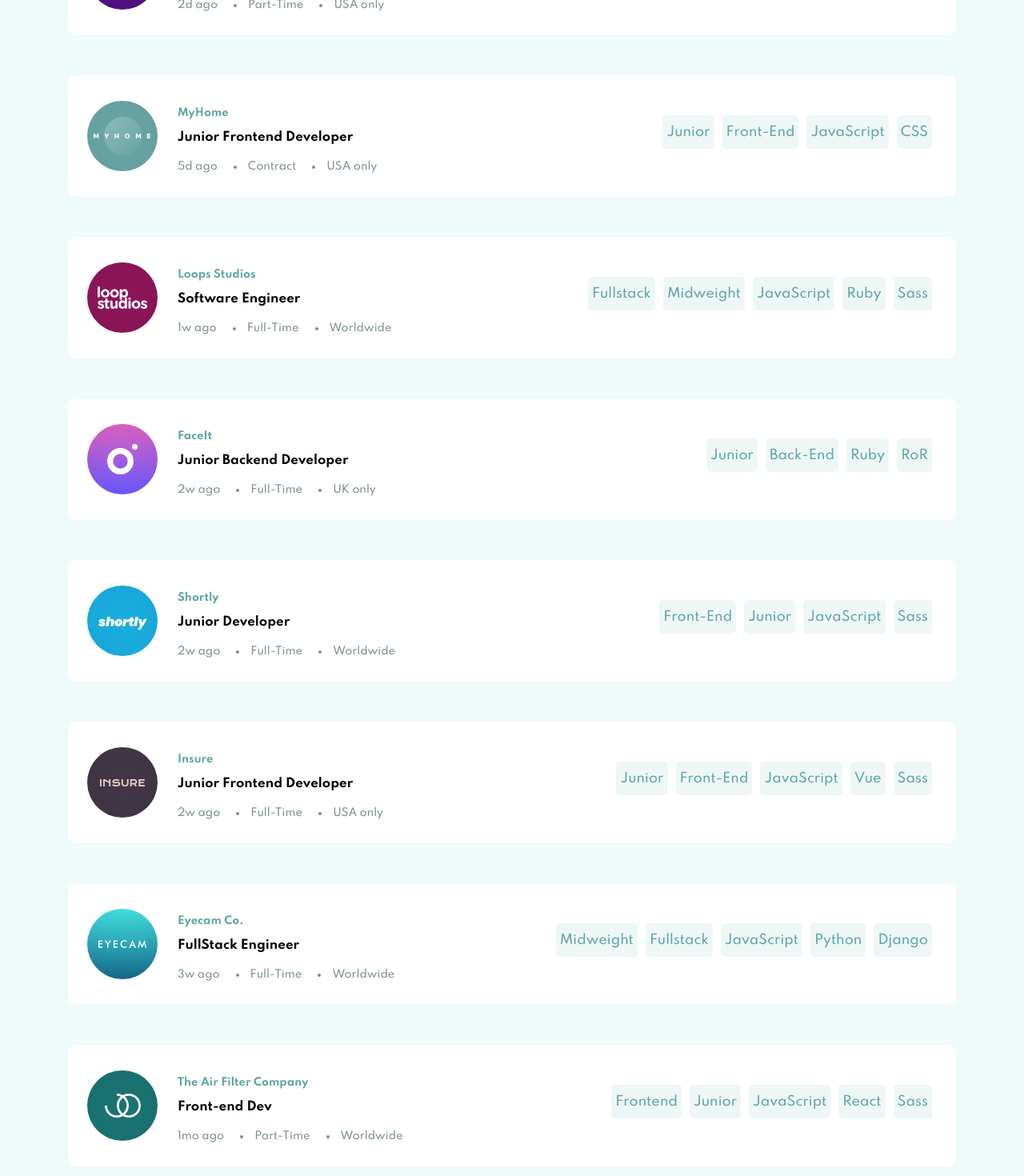
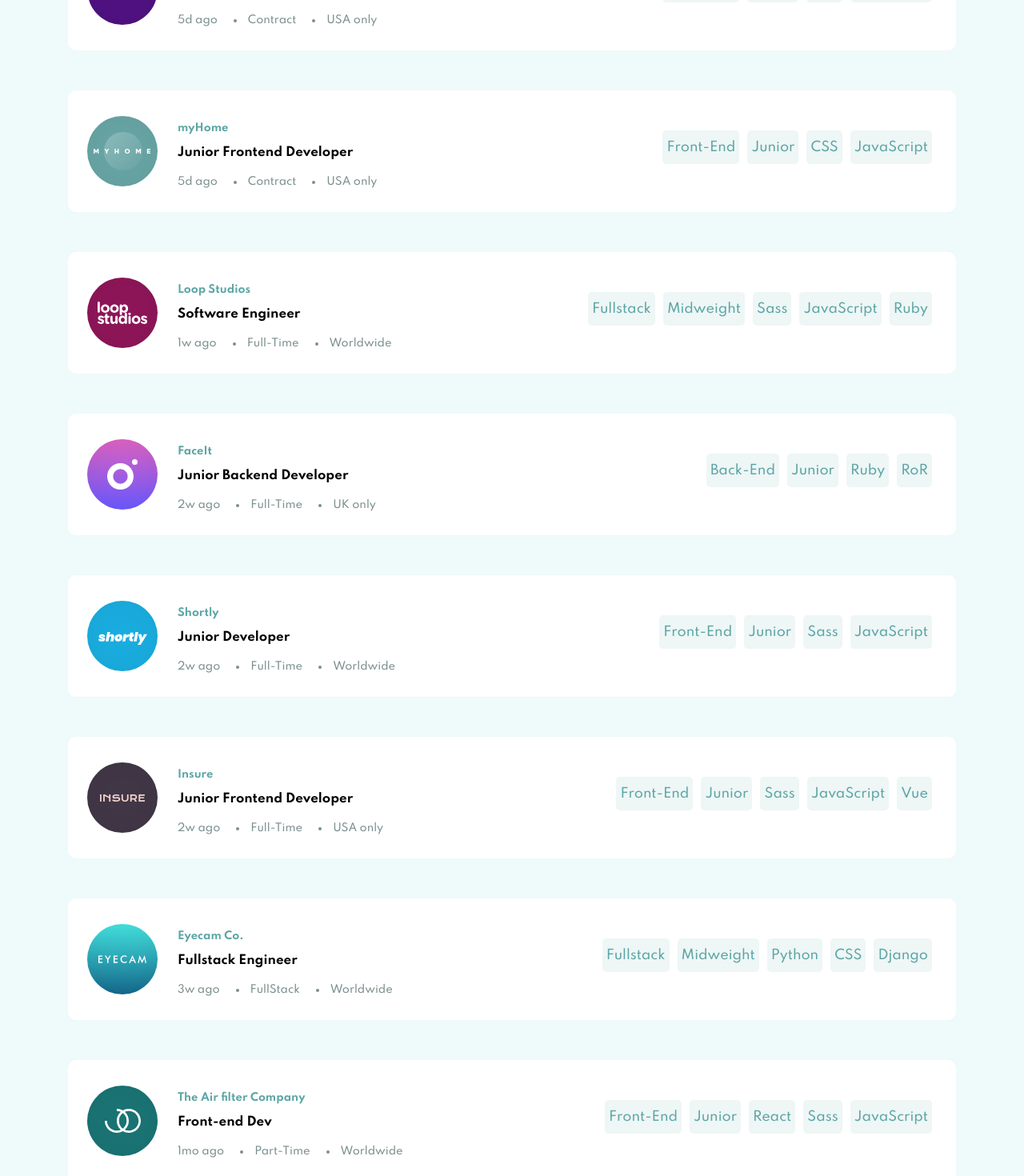
Before and after one commit to Yintii/job-listings, a React (Create React App) app: page / in a window 1280 px wide. Shown: the part 880-2350 px from the top of the page at 80% size. Built offline with nearby package versions, Linux system fonts and the light colour scheme.

Commit message:
Moved the job listing data into a file by itself and directly imported it to the Listings component, there I was able to map all the data for the jobs into job components and make it all that much more neater and maintainable.

```diff
--- a/src/App.js
+++ b/src/App.js
@@ -3,6 +3,7 @@
 import Header from './header.js'
 import Filter from './filter.js'
 import Listings from './listings.js'
+
 
 function App() {
   return (
--- /dev/null
+++ b/src/data.js
@@ -0,0 +1,96 @@
+/* DATA CHUNK */
+//usually you would use webpack
+//to bundle all these in a module but
+//that was a lot of work so we're just typing it out for now
+import photosnap   from "./images/photosnap.svg";
+import manage      from "./images/manage.svg";
+import account     from "./images/account.svg";
+import myHome      from "./images/myhome.svg";
+import loopStudios from "./images/loop-studios.svg";
+import faceIt      from "./images/faceit.svg";
+import shortly     from "./images/shortly.svg";
+import insure      from "./images/insure.svg";
+import eyeCamCo    from "./images/eyecam-co.svg";
+import theAFC      from "./images/the-air-filter-company.svg";
+
+/*
+moving the data from off the components in listings.js
+to be a data object here and then the future job listings
+will be dynamically created by the data information here
+*/
+
+const DATA = [
+  { //Photosnap
+   employer: "Photosnap", specialDetails: ["New!", "Featured"],
+   position: "Senior Frontend Developer", age: "1d ago",
+   workTime: "Full-Time", jobLocation: "USA only",
+   requisites: ['Front-End','Senior','HTML','CSS','JavaScript'],
+   img: photosnap
+  },
+  { //Manage
+    employer: "Manage", specialDetails: ["New!", "Featured"],
+    position: "Fullstack Developer", age: "1d ago",
+    workTime: "Part-Time", jobLocation: "Remote",
+    requisites: ['Fullstack','Midweight','Python','React'],
+    img: manage
+   },
+   { //Account
+    employer: "Account", specialDetails: [],
+    position: "Junior Frontend Developer", age: "5d ago",
+    workTime: "Contract", jobLocation: "USA only",
+    requisites: ['Front-End','Junior','CSS','JavaScript'],
+    img: account
+   },
+   { //myHome
+    employer: "myHome", specialDetails: [],
+    position: "Junior Frontend Developer", age: "5d ago",
+    workTime: "Contract", jobLocation: "USA only",
+    requisites: ['Front-End','Junior','CSS','JavaScript'],
+    img: myHome
+   },
+   { //Loop Studios
+    employer: "Loop Studios", specialDetails: [],
+    position: "Software Engineer", age: "1w ago",
+    workTime: "Full-Time", jobLocation: "Worldwide",
+    requisites: ['Fullstack','Midweight','Sass','JavaScript','Ruby'],
+    img: loopStudios
+   },
+   { //Face It
+    employer: "FaceIt", specialDetails: [],
+    position: "Junior Backend Developer", age: "2w ago",
+    workTime: "Full-Time", jobLocation: "UK only",
+    requisites: ['Back-End','Junior','Ruby','RoR'],
+    img: faceIt
+   },
+   { //Shortly
+    employer: "Shortly", specialDetails: [],
+    position: "Junior Developer", age: "2w ago",
+    workTime: "Full-Time", jobLocation: "Worldwide",
+    requisites: ['Front-End','Junior','Sass','JavaScript'],
+    img: shortly
+   },
+   { //Insure
+    employer: "Insure", specialDetails: [],
+    position: "Junior Frontend Developer", age: "2w ago",
+    workTime: "Full-Time", jobLocation: "USA only",
+    requisites: ['Front-End','Junior','Sass','JavaScript', 'Vue'],
+    img: insure
+   },
+   { //Eyecam Co.
+    employer: "Eyecam Co.", specialDetails: [],
+    position: "Fullstack Engineer", age: "3w ago",
+    workTime: "FullStack", jobLocation: "Worldwide",
+    requisites: ['Fullstack','Midweight','Python','CSS','Django'],
+    img: eyeCamCo
+   },
+   { //The Air Filter Company
+    employer: "The Air filter Company", specialDetails: [],
+    position: "Front-end Dev", age: "1mo ago",
+    workTime: "Part-Time", jobLocation: "Worldwide",
+    requisites: ['Front-End','Junior','React','Sass','JavaScript'],
+    img: theAFC
+   },
+]
+ /*data chunk end */
+
+export default DATA;
--- a/src/filter.js
+++ b/src/filter.js
@@ -72,7 +72,7 @@
           <div id="clear-btn" onClick={this.clearBtn}>
             Clear
           </div>
-        </div>
+        </div>]
         <Listings filtration_items={this.state.activeFilters}/>
       </div>
     );
--- a/src/index.js
+++ b/src/index.js
@@ -4,68 +4,6 @@
 import App from './App';
 import * as serviceWorker from './serviceWorker';
 
-/*
-moving the data from off the components in listings.js
-to be a data object here and then the future job listings
-will be dynamically created by the data information here
-*/
-
-const DATA = [
-  { //Photosnap
-   employer: "Photosnap", specialDetails: ["New!", "Featured"],
-   position: "Senior Frontend Developer", age: "1d ago",
-   workTime: "Full-Time", jobLocation: "USA only",
-   requisites: ['Front-End','Senior','HTML','CSS','JavaScript']
-  },
-  { //Manage
-    employer: "Manage", specialDetails: ["New!", "Featured"],
-    position: "Fullstack Developer", age: "1d ago",
-    workTime: "Part-Time", jobLocation: "Remote",
-    requisites: ['Fullstack','Midweight','Python','React']
-   },
-   { //Account
-    employer: "Account", specialDetails: [],
-    position: "Junior Frontend Developer", age: "5d ago",
-    workTime: "Contract", jobLocation: "USA only",
-    requisites: ['Front-End','Junior','CSS','JavaScript']
-   },
-   { //Loop Studios
-    employer: "Loop Studios", specialDetails: [],
-    position: "Software Engineer", age: "1w ago",
-    workTime: "Full-Time", jobLocation: "Worldwide",
-    requisites: ['Fullstack','Midweight','Sass','JavaScript','Ruby']
-   },
-   { //Face It
-    employer: "FaceIt", specialDetails: [],
-    position: "Junior Backend Developer", age: "2w ago",
-    workTime: "Full-Time", jobLocation: "UK only",
-    requisites: ['Back-End','Junior','Ruby','RoR']
-   },
-   { //Shortly
-    employer: "Shortly", specialDetails: [],
-    position: "Junior Developer", age: "2w ago",
-    workTime: "Full-Time", jobLocation: "Worldwide",
-    requisites: ['Front-End','Junior','Sass','JavaScript']
-   },
-   { //Insure
-    employer: "Insure", specialDetails: [],
-    position: "Junior Frontend Developer", age: "2w ago",
-    workTime: "Full-Time", jobLocation: "USA only",
-    requisites: ['Front-End','Junior','Sass','JavaScript', 'Vue']
-   },
-   { //Eyecam Co.
-    employer: "Eyecam Co.", specialDetails: [],
-    position: "Fullstack Engineer", age: "3w ago",
-    workTime: "FullStack", jobLocation: "Worldwide",
-    requisites: ['Fullstack','Midweight','Python','CSS','Django']
-   },
-   { //The Air Filter Company
-    employer: "The Air filter Company", specialDetails: [],
-    position: "Front-end Dev", age: "1mo ago",
-    workTime: "Part-Time", jobLocation: "Worldwide",
-    requisites: ['Front-End','Junior','React','Sass','JavaScript']
-   },
-]
 
 ReactDOM.render(
   <React.StrictMode>
--- a/src/listings.js
+++ b/src/listings.js
@@ -1,146 +1,27 @@
 import React from 'react';
 import './App.css';
 import Job from './job.js';
-//usually you would use webpack
-//to bundle all these in a module but
-//that was a lot of work so we're just typing it out for now
-import photosnap   from "./images/photosnap.svg";
-import manage      from "./images/manage.svg";
-import account     from "./images/account.svg";
-import myHome      from "./images/myhome.svg";
-import loopStudios from "./images/loop-studios.svg";
-import faceIt      from "./images/faceit.svg";
-import shortly     from "./images/shortly.svg";
-import insure      from "./images/insure.svg";
-import eyeCamCo    from "./images/eyecam-co.svg";
-import theAFC      from "./images/the-air-filter-company.svg";
+import DATA from './data.js'
+
 
 function Listings(props){
+  const jobList = DATA.map(job => (
+              <Job
+                id={job.employer}
+                employer={job.employer}
+                specialDetails={job.specialDetails}
+                position={job.position}
+                age={job.age}
+                workTime={job.workTime}
+                jobLocation={job.jobLocation}
+                requisites={job.requisites}
+                img={job.img}
+                filter={props.filtration_items}/>));
+
   return(
     <main>
         <div id="Listings">
-        {/*photosnap*/}
-        <Job
-         img={photosnap}
-         employer={"Photosnap"}
-         specialDetails={["New!","Featured"]}
-         position={"Senior Frontend Developer"}
-         age={"1d ago"}
-         workTime={"Full-Time"}
-         jobLocation={"USA only"}
-         requisites={['Front-End','Senior','HTML','CSS','JavaScript']}
-         filter={props.filtration_items}
-         />
-        {/*manage*/}
-        <Job
-         img={manage}
-         employer={"Manage"}
-         specialDetails={["New!","Featured"]}
-         position={"Fullstack Developer"}
-         age={"1d ago"}
-         workTime={"Part-Time"}
-         jobLocation={"Remote"}
-         requisites={['Midweight','Fullstack','Python', 'React']}
-         filter={props.filtration_items}
-          />
-        {/*Account*/}
-        <Job
-        img={account}
-        employer={"Account"}
-        specialDetails={["New!"]}
-        position={"Junior Frontend Developer"}
-        age={"2d ago"}
-        workTime={"Part-Time"}
-        jobLocation={"USA only"}
-        requisites={['Front-End','Junior','JavaScript', 'React', 'Sass']}
-        filter={props.filtration_items}
-        />
-        {/*MyHome*/}
-        <Job
-        img={myHome}
-        employer={"MyHome"}
-        specialDetails={[]}
-        position={"Junior Frontend Developer"}
-        age={"5d ago"}
-        workTime={"Contract"}
-        jobLocation={"USA only"}
-        requisites={['Junior','Front-End','JavaScript', 'CSS']}
-        filter={props.filtration_items}
-        />
-        {/*Loop Studios*/}
-        <Job
-        img={loopStudios}
-        employer={"Loops Studios"}
-        specialDetails={[]}
-        position={"Software Engineer"}
-        age={"1w ago"}
-        workTime={"Full-Time"}
-        jobLocation={"Worldwide"}
-        requisites={['Fullstack','Midweight','JavaScript','Ruby','Sass']}
-        filter={props.filtration_items}
-        />
-        {/*FaceIt*/}
-        <Job
-        img={faceIt}
-        employer={"FaceIt"}
-        specialDetails={[]}
-        position={"Junior Backend Developer"}
-        age={"2w ago"}
-        workTime={"Full-Time"}
-        jobLocation={"UK only"}
-        requisites={['Junior','Back-End','Ruby','RoR']}
-        filter={props.filtration_items}
-        />
-        {/*Shortly*/}
-        <Job
-        img={shortly}
-        employer={"Shortly"}
-        specialDetails={[]}
-        position={"Junior Developer"}
-        age={"2w ago"}
-        workTime={"Full-Time"}
-        jobLocation={"Worldwide"}
-        requisites={['Front-End','Junior','JavaScript', 'Sass']}
-        filter={props.filtration_items}
-        />
-        {/*Insure*/}
-        <Job
-        img={insure}
-        employer={"Insure"}
-        specialDetails={[]}
-        position={"Junior Frontend Developer"}
-        age={"2w ago"}
-        workTime={"Full-Time"}
-        jobLocation={"USA only"}
-        requisites={['Junior','Front-End','JavaScript', 'Vue', 'Sass']}
-        filter={props.filtration_items}
-        />
-        {/*Eyecam Co.*/}
-        <Job
-        img={eyeCamCo}
-        employer={"Eyecam Co."}
-        specialDetails={[]}
-        position={"FullStack Engineer"}
-        age={"3w ago"}
-        workTime={"Full-Time"}
-        jobLocation={"Worldwide"}
-        role={"Fullstack"}
-        roleLevel={"Midweight"}
-        requisites={['Midweight','Fullstack','JavaScript', 'Python', 'Django']}
-        filter={props.filtration_items}
-        />
-        {/*The Air Filter Conpany*/}
-        <Job
-        img={theAFC}
-        employer={"The Air Filter Company"}
-        specialDetails={[]}
-        position={"Front-end Dev"}
-        age={"1mo ago"}
-        workTime={"Part-Time"}
-        jobLocation={"Worldwide"}
-        requisites={['Frontend','Junior','JavaScript', 'React', 'Sass']}
-        filter={props.filtration_items}
-        />
+          {jobList}
         </div>
       </main>
     );
```
Also changed, not shown: 1 other file (tests, documents, lock files or other folders).
